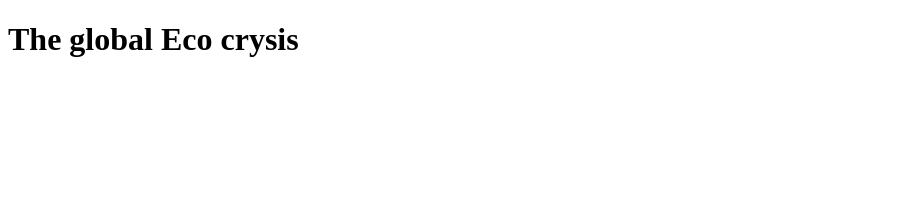
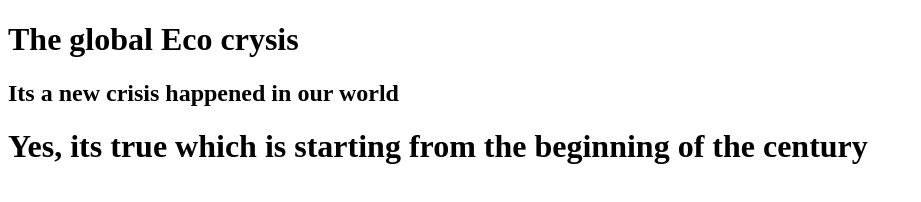
Before and after one commit to ZobaerSayed/This-is-third-repo, a plain HTML site: page index.html in a window 1280 px wide. Shown: the whole page, without its empty margins (0-921 px from the left). Drawn offline with Linux system fonts and the light colour scheme.

Commit message:
Its new item

```diff
--- a/index.html
+++ b/index.html
@@ -8,5 +8,7 @@
 </head>
 <body>
     <h1>The global Eco crysis</h1>
+    <h2>Its a new crisis happened in our world</h2>
+    <h1>Yes, its true which is starting from the beginning of the century</h1>
 </body>
 </html>
```
